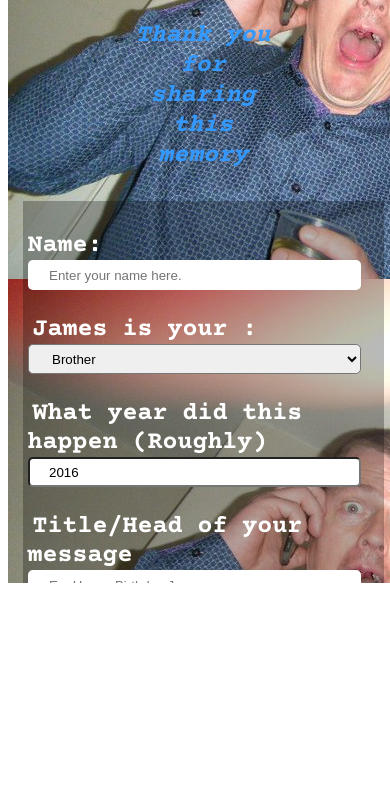
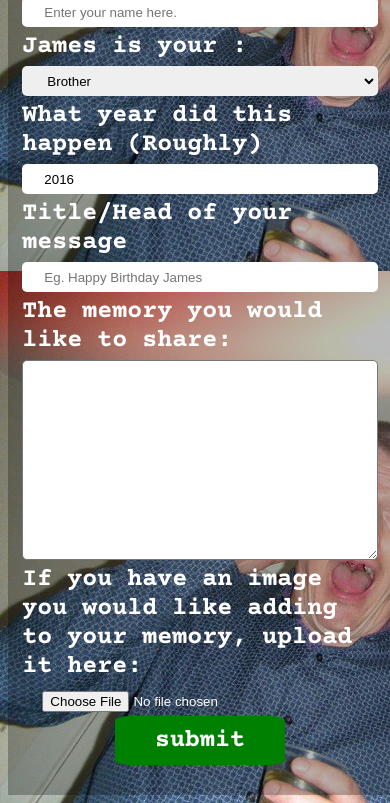
Before and after one commit to Chriskybizz/dadsForm, a plain HTML site: page index.html in a window 390 px wide. Shown: the part 269-1072 px from the top of the page. Before the commit the page ends 860 px from the top, so only its background shows below. Drawn offline with nearby package versions, Linux system fonts and the light colour scheme.

Commit message:
Updated form, and responsiveness

```diff
--- a/index.html
+++ b/index.html
@@ -9,24 +9,17 @@
 </head>
 
 <body>
-    <div id="body">
-        <div id="scroll">
-            <div id="title">
-                <h2> Happy Memory Form</h2><br>
+    <div class="header">
+        <h2>Happy Memory Form</h2>
         <em>Thank you for sharing this memory</em>
     </div>
-            <div id="mainPanel">
+    <div class="form-container">
+        <form id="memory-form" action="/thankyou.html" name="userinfo">
+            <label class="Shrink">Name: </label>
+            <input type="text" required name="Name" placeholder="Enter your name here." class="opt1 info" id="name" />
 
-                <div id="form">
-                    <form id="memory-form" action="/thankyou.html" name="userinfo">
-                        <p><label>Name: </label>
-                            <input type="text" required name="Name" placeholder="Enter your name here." class="opt1 info"
-                                id="name" />
-                        </p>
-
-
-                        <p><label class="Shrink">James is your : </label>
-                            <select class="opt1 info" name="Relation" id="rel">
+            <label class="Shrink">James is your : </label>
+            <select class="opt1 info" name="Relation" id="relation">
                 <option value="Sibling">Brother</option>
                 <option value="Child">Dad</option>
                 <option value="Uncle">Uncle</option>
@@ -35,35 +28,30 @@
                 <option value="Cousin">Cousin</option>
                 <option value="other">Other</option>
             </select>
-                        </p>
-
-
-                        <p><label class="Shrink">What year did this happen (Roughly) </label>
-                            <input type="number" min="1900" max="2099" step="1" value="2016" id="date" class="opt1 info" />
-                        </p>
-
-                        <p><label class="Shrink">Title/Head of your message</label>
-                            <input type="text" required name="persEmail" placeholder="Eg. Happy Birthday James"
-                                class="opt1 info" id="haBday" />
-                        </p>
 
 
 
-                        <p><label class="Shrink"> The memory you would like to share: </label>
-                            <textarea id="comments" name="relInfo" required class="opt1 info" id="mem"></textarea></p>
+            <label class="Shrink">What year did this happen (Roughly) </label>
+            <input type="number" min="1900" max="2099" step="1" value="2016" id="date" class="opt1 info" />
 
-                        <p> <label class="Shrink">If you have an image you would like adding to your memory, upload it
+
+            <label class="Shrink">Title/Head of your message</label>
+            <input type="text" required name="persEmail" placeholder="Eg. Happy Birthday James" class="opt1 info"
+                id="message" />
+
+            <label class="Shrink"> The memory you would like to share: </label>
+            <textarea id="comments" name="relInfo" required class="opt1 info" id="memory"></textarea>
+
+            <label class="Shrink">If you have an image you would like adding to your memory, upload it
                 here:</label>
 
-                            <input type="file" class="Shrink info" id="wrap" name="img" accept="image/*"
-                                value="Upload an image" id="memImg"></p>
+            <input type="file" class="Shrink info image-input" id="image" name="img" accept="image/*" value=""
+                id="memImg">
 
-                        <p class="Shrink button info"><a id="form-submit" type="submit">submit</a></p>
+            <a id="form-submit" class="btn" type="submit">submit</a>
         </form>
     </div>
-            </div>
-        </div>
-    </div>
+
     <script src="http://code.jquery.com/jquery-3.5.1.min.js"
         integrity="sha256-9/aliU8dGd2tb6OSsuzixeV4y/faTqgFtohetphbbj0=" crossorigin="anonymous"></script>
     <script src="script.js"></script>
--- a/script.js
+++ b/script.js
@@ -1,12 +1,13 @@
 
 $(function () {
-
     $('#form-submit').click(function (e) {
+        var form_data = {}
         e.preventDefault;
 
+        $('#memory-form .info').each(function () {
+            form_data[$(this).attr('id')] = $(this).val();
+        });
 
-        $('#memory-form .info').each(function () {
-            console.log($(this).val(), $(this).attr('id'))
-        });
+        console.log(form_data)
     });
 });
--- a/style.css
+++ b/style.css
@@ -2,48 +2,71 @@
     border-radius: 5px;
 }
 
-#body {
+body {
     background-image: url(images/caught-on-phone.jpg);
-    width: 100vw;
-    height: 100vh;
+    max-width: 100vw;
+    min-height: 100vh;
 }
 
-#scroll {
-    display: grid;
-    font-size: 25px;
-    width: 100%;
-    height: 100%;
-    overflow-y: scroll;
-    gap: 30px;
-    font-family: 'Courier Prime', monospace;
-}
-
-#mainPanel {
-    justify-self: center;
+body div {
     width: 90vw;
     background-color: hsla(270, 100%, 0%, 0.27);
     color: white;
     padding: 5px;
+    font-family: 'Courier Prime', monospace;
+    font-size: 25px;
+    width: 100%;
+    display: flex;
+    flex-direction: column;
+    align-items: center;
+}
 
 }
 
-#form {
-    display: grid;
+.form-container {
+    display: flex;
     justify-items: center;
+    align-items: center;
     width: 100%;
 }
 
-input[type='text'] {
+#memory-form {
+    display: flex;
+    flex-direction: column;
+    align-items: center;
+    width: 100%;
+}
+
+#memory-form input,
+#memory-form label,
+#memory-form select {
+    padding: 5px 20px;
+    width: 100%;
+    border-color: transparent;
+}
+
+#memory-form input {
     height: 30px;
-    border-color: transparent;
+}
+
+#memory-form label {
+    text-align: left;
+}
+
+.btn {
+    background: green;
+    border-radius: 10%;
+    padding: 10px 40px;
+}
+
+.image-input {
+    padding: 10px;
 }
 
 .opt1 {
     display: flex;
-    width: 98%;
     height: 30px;
     border-radius: 5px;
-    padding: 0 5vw;
 }
 
 #comments {
@@ -95,11 +118,12 @@ input[type='text'] {
     justify-self: center;
 }
 
- @media only screen and (max-width: 1600px) {
+@media only screen and (max-width: 1600px) {
     #form {
 
         justify-self: center;
     }
+
     .Shrink {
         max-width: 80%;
         padding: 5px;
@@ -118,6 +142,7 @@ input[type='text'] {
 
         justify-self: center;
     }
+
     .Shrink {
         max-width: 95%;
         padding: 5px;
@@ -135,6 +160,7 @@ input[type='text'] {
 
         justify-self: center;
     }
+
     .Shrink {
         max-width: 95%;
         padding: 5px;
@@ -154,6 +180,7 @@ input[type='text'] {
 
         justify-self: center;
     }
+
     .Shrink {
         max-width: 95%;
         padding: 5px;
```
Lines whose indentation alone changed are shown as unchanged.
